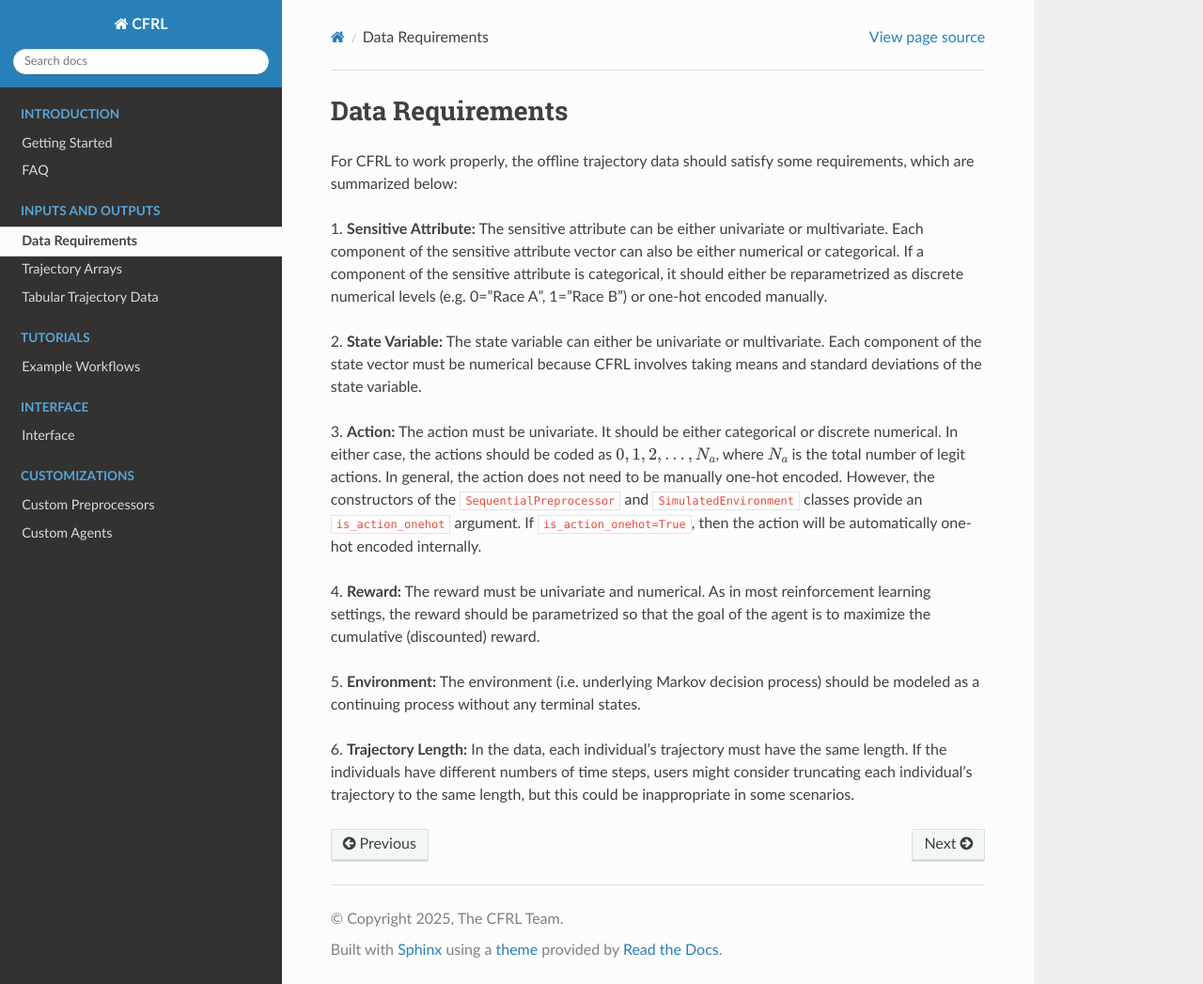
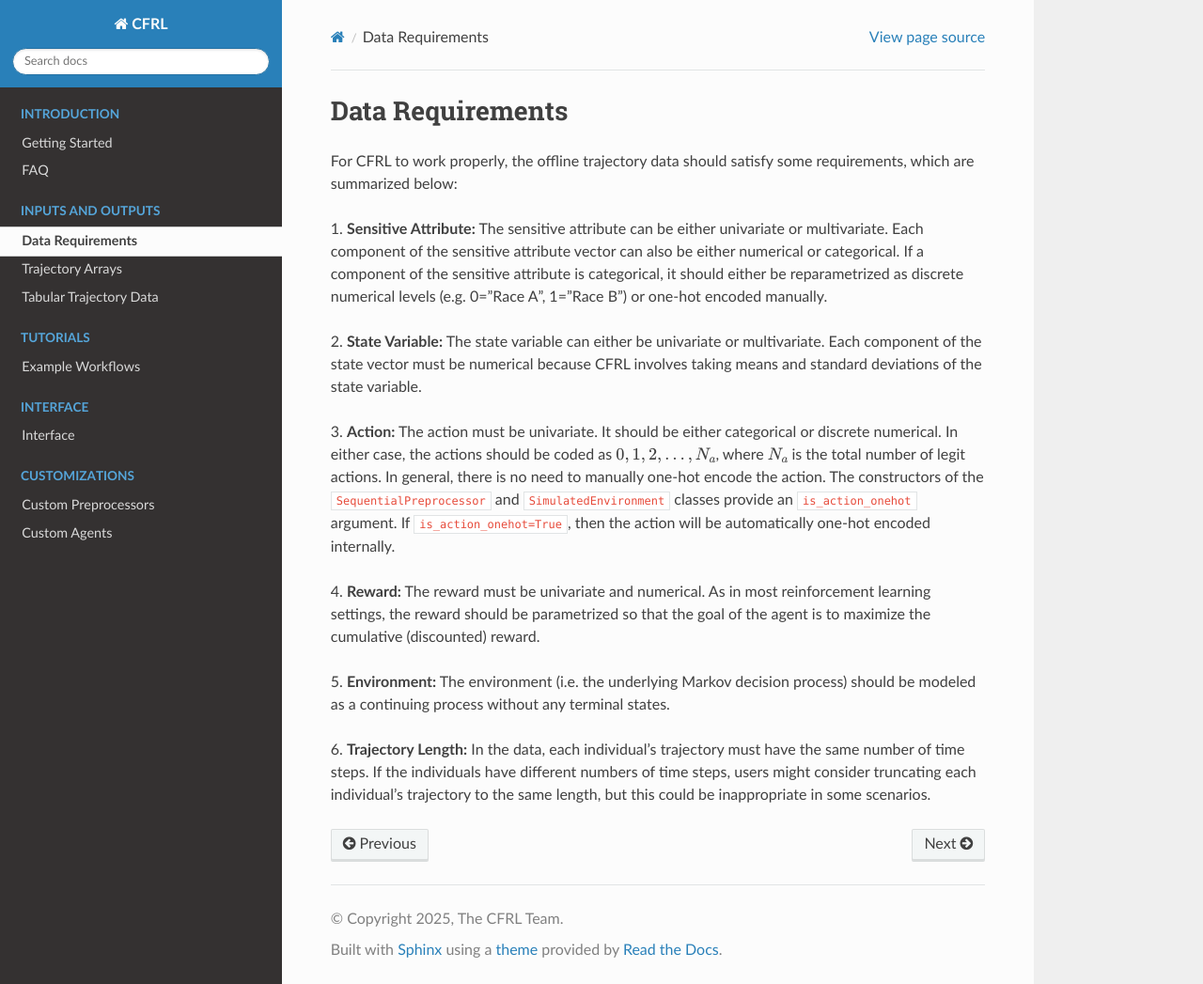
Before and after one commit to zhenkewu/CFRL, a Sphinx documentation site: the page built from docs/source/inputs_and_outputs/data_requirements.rst, in a window 1280 px wide and 1047 px high. Shown: the whole window at 94% size. Built offline with Sphinx 7.4.7 and the Read the Docs theme 3.1.0, drawn with Linux system fonts in a browser that asks for light colours.

Commit message:
Update the documentation

```diff
--- a/docs/source/conf.py
+++ b/docs/source/conf.py
@@ -32,4 +32,5 @@
 
 #html_theme = 'alabaster'
 html_theme = 'sphinx_rtd_theme'
+#html_theme = 'sphinx_book_theme'
 html_static_path = ['_static']
--- a/docs/source/customizations/custom_agents.rst
+++ b/docs/source/customizations/custom_agents.rst
@@ -69,7 +69,7 @@
 
 
 If an agent is a valid custom agent, then it can be used wherever
-a :code:`FQI` can be used. For example, we can use
+an :code:`FQI` can be used. For example, we can use
 :code:`evaluate_fairness_through_model()` to calculate its counterfactual
 fairness metric.
 
--- a/docs/source/inputs_and_outputs/data_requirements.rst
+++ b/docs/source/inputs_and_outputs/data_requirements.rst
@@ -17,8 +17,8 @@
 
 3. **Action:** The action must be univariate. It should be either categorical or discrete numerical.
 In either case, the actions should be coded as :math:`0, 1, 2, \dots, N_a`, where :math:`N_a` is the
-total number of legit actions. In general, the action does not need to be manually one-hot encoded.
-However, the constructors of the :code:`SequentialPreprocessor` and :code:`SimulatedEnvironment` classes
+total number of legit actions. In general, there is no need to manually one-hot encode the action.
+The constructors of the :code:`SequentialPreprocessor` and :code:`SimulatedEnvironment` classes
 provide an :code:`is_action_onehot` argument. If :code:`is_action_onehot=True`, then the action will be
 automatically one-hot encoded internally.
 
@@ -26,9 +26,9 @@
 the reward should be parametrized so that the goal of the agent is to maximize the cumulative
 (discounted) reward.
 
-5. **Environment:** The environment (i.e. underlying Markov decision process) should be modeled as a
+5. **Environment:** The environment (i.e. the underlying Markov decision process) should be modeled as a
 continuing process without any terminal states.
 
-6. **Trajectory Length:** In the data, each individual's trajectory must have the same length. If the
-individuals have different numbers of time steps, users might consider truncating each individual's
-trajectory to the same length, but this could be inappropriate in some scenarios.
+6. **Trajectory Length:** In the data, each individual's trajectory must have the same number of time
+steps. If the individuals have different numbers of time steps, users might consider truncating each
+individual's trajectory to the same length, but this could be inappropriate in some scenarios.
--- a/docs/source/inputs_and_outputs/tabular_trajectory_data.rst
+++ b/docs/source/inputs_and_outputs/tabular_trajectory_data.rst
@@ -45,7 +45,8 @@
    first :math:`T` transitions will be read for each individual, where the number :math:`T` can be
    specified in the arguments to :code:`read_trajectory_from_csv()` and
    :code:`read_trajectory_from_dataframe()`. Note that each transition refers to the quartet
-   :math:`\{x_{it}, a_{it}, x_{i,t+1}, r_{it}\}`.
+   :math:`\{x_{it}, a_{it}, x_{i,t+1}, r_{it}\}`, and the components of a transition are not on the
+   same row in the tabular data.
 
 For example, consider a trajectory dataset with three individuals where each individual has three time
 steps (i.e. two transitions). Then the corresponding tabular data should be organized in the format in
--- a/docs/source/introduction/getting_started.rst
+++ b/docs/source/introduction/getting_started.rst
@@ -23,7 +23,7 @@
 rather than their biased proxies.
 
 We refer interested readers to `Kusner et al. (2017) <https://arxiv.org/abs/1703.06856>`_ for a detailed
-discussion of counterfactual fairness in the single-stage prediction setting, and to
+discussion of counterfactual fairness in the single-stage predictions setting, and to
 `Wang et al. (2025) <https://arxiv.org/abs/2501.06366>`_ for a detailed discussion of counterfactual
 fairness in the reinforcement learning setting.
 
@@ -39,7 +39,7 @@
 preprocessed trajectory can then be passed to any existing offline reinforcement learning algorithms
 for training, and the learned policy should be approximately counterfactually fair.
 
-2. Provides a platform to evaluate RL policies based on counterfactual fairness. After passing in
+2. Provide a platform to evaluate RL policies based on counterfactual fairness. After passing in
 their policy and a trajectory dataset from the target environment, users can assess how well their
 policies perform in the target environment in terms of the discounted cumulative reward and
 counterfactual fairness metric.
--- a/docs/source/tutorials/example_workflows.rst
+++ b/docs/source/tutorials/example_workflows.rst
@@ -31,7 +31,7 @@
 further evaluated on its value and counterfactual fairness, which is discussed in detail in the
 "Assessing Policies Using Real Data" workflow later in this section.
 
-**Code:**: A detailed code demonstration of this workflow can be found
+**Code:** A detailed code demonstration of this workflow can be found
 `here <https://github.com/JianhanZhang/CFRL/blob/main/examples/policy_learning_only_workflow.ipynb>`_.
 
 Assessing Preprocessors Using Synthetic Data
@@ -49,7 +49,7 @@
 workflow is appropriate when the user wants to examine the impact of some trajectory preprocessing
 method on the value and counterfactual fairness of the trained policy.
 
-**Code:**: A detailed code demonstration of this workflow can be found
+**Code:** A detailed code demonstration of this workflow can be found
 `here <https://github.com/JianhanZhang/CFRL/blob/main/examples/synthetic_data_workflow.ipynb>`_.
 
 Assessing Policies Using Real Data
```
Also changed, not shown: README.md (+2 -2 lines), 2 other files.
